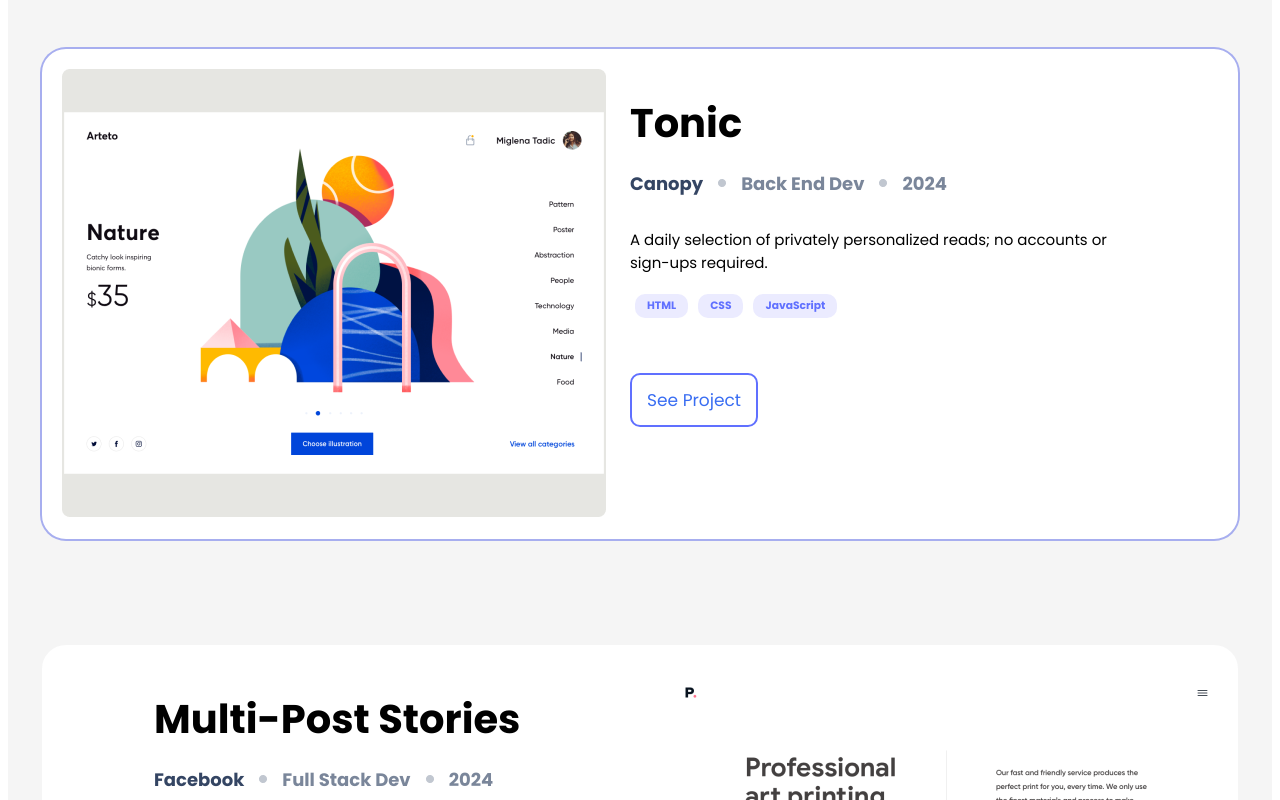
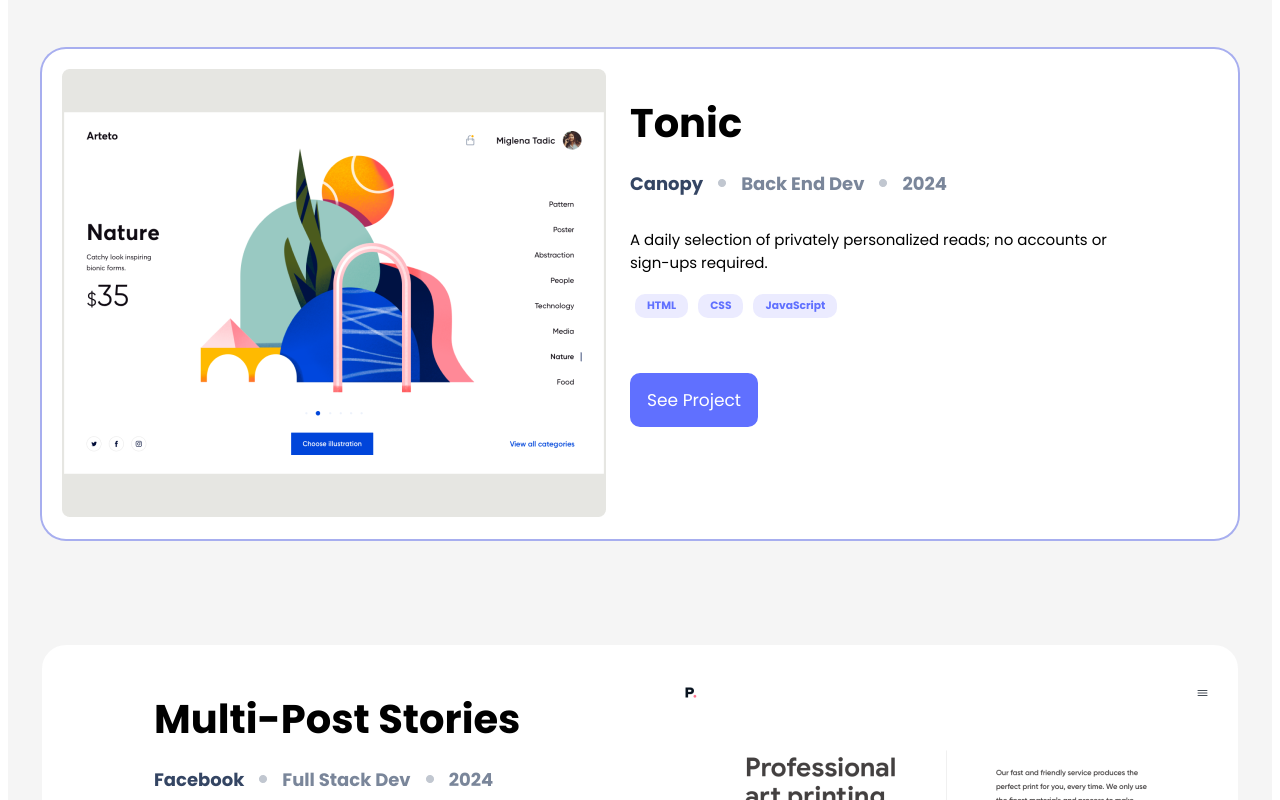
Before and after one commit to SAUD421/Portfolio-, a website: page index.html in a window 1280 px wide. In both pictures the pointer is over the element 694 px from the left and 1217 px from the top of the page. Shown: the part 817-1617 px from the top of the page. Drawn offline with Linux system fonts and the light colour scheme.

Commit message:
hover property added

```diff
--- a/style.css
+++ b/style.css
@@ -198,6 +198,15 @@
   width: 100px;
   text-align: center;
   color: #396DF2;
+}
+.proj-button:hover {
+  background-color: #6070ff;
+  color: #fff;
+}
+
+.proj-button:active{
+  background-color: #2230d2;
+  color: #fff;
 }
 
 .snap2 {
```
